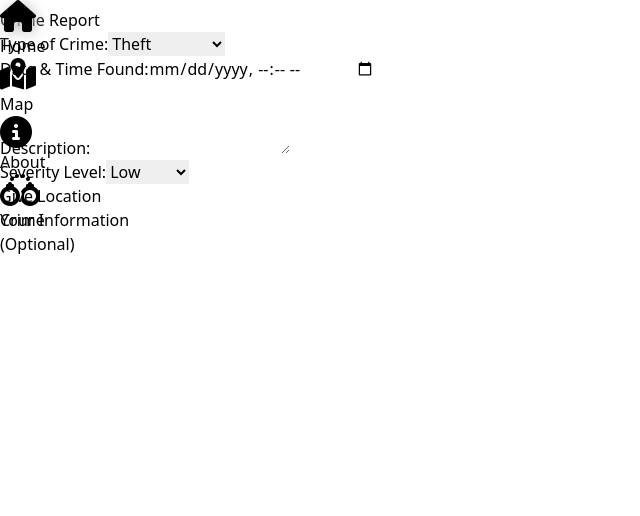
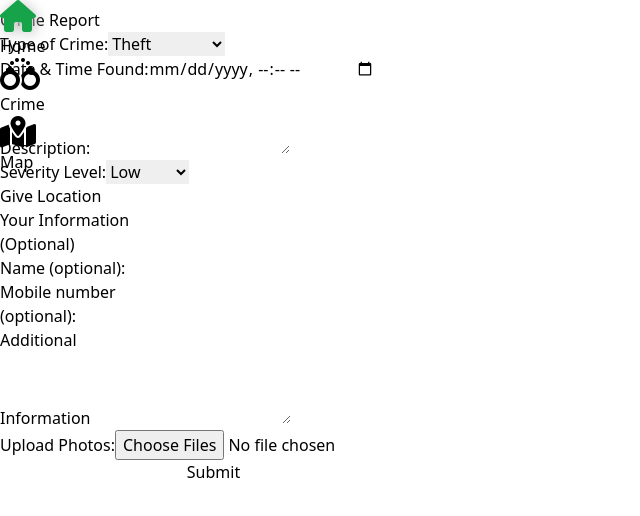
Before and after one commit to jenilparmar/odoo, a React (Vite) app in the folder Odoo_Hackethon/: page / in a window 1280 px wide. Shown: the top 516 px of the page, without its empty margins (0-640 px from the left). Built offline with nearby package versions, Linux system fonts and the light colour scheme.

Commit message:
form work frontend completed

```diff
--- a/Odoo_Hackethon/src/App.jsx
+++ b/Odoo_Hackethon/src/App.jsx
@@ -8,7 +8,7 @@ import Crime from "./Components/Crime";
 function App() {
   return (
     <>
-      <div className="w-screen h-screen flex flex-col justify-center overflow-y-scroll">
+      <div className="w-screen h-screen flex flex-col justify-center overflow-x-hidden ">
         {/* <Login /> */}
        {/* <Signup /> */}
        {/* <Home/> */}
--- a/Odoo_Hackethon/src/Components/Crime.jsx
+++ b/Odoo_Hackethon/src/Components/Crime.jsx
@@ -1,23 +1,94 @@
-import React from "react";
+import React, { useState } from "react";
 
 export default function Crime() {
+  const [formData, setFormData] = useState({
+    crimeType: "",
+    dateFound: "",
+    description: "",
+    severityLevel: "",
+    contactName: "",
+    contactNumber: "",
+    additionalInfo: "",
+    files: null,
+    latitude: null,
+    longitude: null,
+  });
+
+  const handleInputChange = (e) => {
+    const { name, value } = e.target;
+    setFormData({
+      ...formData,
+      [name]: value,
+    });
+  };
+
+  const handleFileChange = (e) => {
+    setFormData({
+      ...formData,
+      files: e.target.files,
+    });
+  };
+
+  const fetchGeolocation = () => {
+    if (navigator.geolocation) {
+      navigator.geolocation.getCurrentPosition(
+        (position) => {
+          setFormData({
+            ...formData,
+            latitude: position.coords.latitude,
+            longitude: position.coords.longitude,
+          });
+        },
+        (error) => {
+          console.error("Error fetching geolocation:", error);
+          // Handle errors if needed
+        }
+      );
+    } else {
+      console.error("Geolocation is not supported by this browser.");
+      // Handle lack of geolocation support
+    }
+  };
+
+  const handleSubmit = (e) => {
+    e.preventDefault();
+    console.log("Form Data:", formData);
+    setFormData({
+      crimeType: "",
+      dateFound: "",
+      description: "",
+      severityLevel: "",
+      contactName: "",
+      contactNumber: "",
+      additionalInfo: "",
+      files: null,
+      latitude: null,
+      longitude: null,
+    })
+    // You can add your submission logic here
+  };
+
   return (
-    <div className=" form self-center w-10/12 flex flex-col justify-start p-4">
-
-       {/* ///////////////Crime Report///////////// */}
-
-        <h1 className="text-5xl p-3 font-bold text-green-600 self-center my-8">Crime Report</h1>
+    <div className="form self-center  w-10/12 flex flex-col shadow-lg justify-start overflow-x-hidden p-4">
+      <h1 className="text-5xl p-3 font-bold text-green-600 self-center my-8">
+        Crime Report
+      </h1>
+      <form onSubmit={handleSubmit}>
         <div className="flex flex-row justify-around mb-4">
           <div className="flex flex-row h-fit relative left-28 px-2 gap-5 items-center">
             <label
               htmlFor="crime-type"
-            className="self-center mx-2 font-medium text-gray-700 text-xl">
+              className="self-center mx-2 font-medium text-xl"
+            >
               Type of Crime:
             </label>
             <select
               id="crime-type"
-            name="crime_type"
-            className="mt-1 w-60 py-2 px-3 border border-gray-300 bg-white rounded-md shadow-sm focus:outline-none focus:ring-indigo-500 focus:border-indigo-500 sm:text-sm">
+              name="crimeType"
+              value={formData.crimeType}
+              onChange={handleInputChange}
+              className="mt-1 w-60 py-2 px-3 border border-gray-300 bg-white rounded-md shadow-sm focus:outline-none focus:ring-indigo-500 focus:border-indigo-500 sm:text-sm"
+            >
               <option value="theft">Theft</option>
               <option value="assault">Assault</option>
               <option value="vandalism">Vandalism</option>
@@ -28,58 +99,154 @@ export default function Crime() {
               <option value="other">Other</option>
             </select>
           </div>
-        <div className="flex flex-row items-center -mx-2 w-full md:w-5/12">
+          <div className="flex flex-row items-center left-12 -mx-2 w-full md:w-5/12">
             <label
               htmlFor="dateFound"
-            className="block mb-2 self-center text-nowrap mx-2 text-xl font-medium text-gray-700">
+              className="block mb-2 self-center text-nowrap mx-2 text-xl font-medium"
+            >
               Date & Time Found:
             </label>
             <input
               type="datetime-local"
               id="dateFound"
               name="dateFound"
+              value={formData.dateFound}
+              onChange={handleInputChange}
               className="mt-1 w-full h-10 py-2 px-3 bg-slate-300 border-2 border-blue-500 rounded-md shadow-sm focus:outline-none focus:ring-indigo-500 focus:border-indigo-500 sm:text-sm"
               required
             />
           </div>
         </div>
-      <div className="self-center w-8/12 flex flex-row justify-start gap-8  mb-4">
+        <div className="self-center w-8/12 flex relative left-52 -mx-2 flex-row justify-start  gap-8 mb-4">
           <label
             htmlFor="description"
-          className="block self-center text-left mx-2 text-xl font-medium text-gray-700">
+            className="block self-center text-left mx-2 text-xl font-medium"
+          >
             Description:
           </label>
           <textarea
             id="description"
             name="description"
+            value={formData.description}
+            onChange={handleInputChange}
             rows="3"
             required
-          className="mt-1 w-full py-2 px-3 border border-gray-300 rounded-md shadow-sm focus:outline-none focus:ring-indigo-500 focus:border-indigo-500 sm:text-sm"></textarea>
+            className="mt-1 w-full py-2 px-3 border border-gray-300 rounded-md shadow-sm focus:outline-none focus:ring-indigo-500 focus:border-indigo-500 sm:text-sm"
+          ></textarea>
         </div>
         <div className="flex flow-row">
           <div className="self-center w-8/12 flex flex-row justify-center gap-4 -mx-2">
             <label
               htmlFor="severity-level"
-            className="block self-center mx-2 text-xl font-medium text-gray-700">
+              className="block self-center mx-2 text-xl font-medium"
+            >
               Severity Level:
             </label>
             <select
               id="severity-level"
-            name="severity_level"
-            className="mt-1 w-60 py-2 px-3 border border-gray-300 bg-white rounded-md shadow-sm focus:outline-none focus:ring-indigo-500 focus:border-indigo-500 sm:text-sm">
+              name="severityLevel"
+              value={formData.severityLevel}
+              onChange={handleInputChange}
+              className="mt-1 w-60 py-2 px-3 border border-gray-300 bg-white rounded-md shadow-sm focus:outline-none focus:ring-indigo-500 focus:border-indigo-500 sm:text-sm"
+            >
               <option value="low">Low</option>
               <option value="medium">Medium</option>
               <option value="high">High</option>
             </select>
           </div>
-        <button className="bg-green-600 p-2 rounded-md  font-semibold">
-          Give Location
+          <button
+            type="button" // Change type to button to prevent form submission
+            onClick={fetchGeolocation}
+            className="bg-green-600 p-2 active:bg-green-700 rounded-md font-semibold"
+          >
+           {formData.latitude && formData.longitude?'Fetched Location':"Give Location"}
           </button>
+
+
         </div>
-      {/* //////////////////// personal information/////////////// */}
-      <h1 className="self-center text-5xl text-green-600 font-bold my-8 p-4 text-center">Your Information <br />
-       (Optional)</h1>
 
+        <h1 className="self-center text-5xl text-green-600 font-bold my-8 p-4 text-center">
+          Your Information <br />
+          (Optional)
+        </h1>
+        <div className="w-full h-16 gap-8 flex flow-row justify-center ">
+          <div className="flex flex-row">
+            <label
+              htmlFor="contact-name"
+              className="block text-xl text-nowrap mx-2 self-center font-medium"
+            >
+              Name (optional):
+            </label>
+            <input
+              type="text"
+              id="contact-name"
+              name="contactName"
+              value={formData.contactName}
+              onChange={handleInputChange}
+              className="mt-1 block w-60 py-2 px-3 border border-gray-300 rounded-md shadow-sm focus:outline-none focus:ring-indigo-500 focus:border-indigo-500 sm:text-sm"
+            />
+          </div>
+          <div className="flex flex-row">
+            <label
+              htmlFor="contact-number"
+              className="block text-xl text-center text-nowrap mx-2 self-center font-medium"
+            >
+              Mobile number <br /> (optional):
+            </label>
+            <input
+              type="tel"
+              id="contact-number"
+              name="contactNumber"
+              value={formData.contactNumber}
+              onChange={handleInputChange}
+              className="mt-1 block w-60 py-2 px-3 border border-gray-300 rounded-md shadow-sm focus:outline-none focus:ring-indigo-500 focus:border-indigo-500 sm:text-sm"
+            />
+          </div>
+        </div>
+        <div className="self-center relative left-24 mx-3 w-10/12 flex flex-row justify-center">
+          <label
+            htmlFor="additional-info"
+            className="block text-left mx-2 relative left-6 text-xl self-center font-medium"
+          >
+            Additional <br /> Information
+          </label>
+          <textarea
+            id="additional-info"
+            name="additionalInfo"
+            value={formData.additionalInfo}
+            onChange={handleInputChange}
+            rows="3"
+            className="mt-1 block w-9/12 relative left-16 py-2 px-3 border border-gray-300 rounded-md shadow-sm focus:outline-none focus:ring-indigo-500 focus:border-indigo-500 sm:text-sm"
+          ></textarea>
+        </div>
+
+        <div className="self-center relative left-28 w-10/12 flex flex-row justify-center mt-4">
+          <label
+            htmlFor="media-upload"
+            className="block relative left-10 text-xl text-center self-center font-medium"
+          >
+            Upload Photos:
+          </label>
+          <input
+            type="file"
+            id="media-upload"
+            name="media"
+            accept="image/*"
+            multiple
+            onChange={handleFileChange}
+            className="mt-1 block w-9/12 relative left-10 py-2 px-3 border border-gray-300 rounded-md shadow-sm focus:outline-none focus:ring-indigo-500 focus:border-indigo-500 sm:text-sm"
+          />
+        </div>
+     <center>
+     <button
+          type="submit"
+          className="bg-green-600 p-3 w-40 my-8  self-center rounded-xl text-xl font-medium"
+        >
+          Submit
+        </button>
+     </center>
+        <div className="w-full h-32"></div>
+      </form>
     </div>
   );
 }
--- a/Odoo_Hackethon/src/Components/Navbar.jsx
+++ b/Odoo_Hackethon/src/Components/Navbar.jsx
@@ -2,27 +2,23 @@ import React from "react";
 
 export default function Navbar() {
   return (
-    <div className=" z-10 absolute bottom-2 w-10/12 h-20 rounded-lg bg-slate-400 self-center my-2 flex flex-row justify-around ">
+    <div className=" z-10 fixed bottom-2 w-10/12 h-20 rounded-lg bg-slate-400 self-center my-2 flex flex-row justify-around ">
       <div className="text-center self-center">
         <i class="fa-solid fa-house"></i>
         <br />
         Home
+      </div>
+
+      <div className="text-center self-center">
+        <i class="fa-solid fa-handcuffs"></i>
+        <br />
+        Crime
       </div>
       <div className="text-center self-center">
         <i class="fa-solid fa-map-location-dot"></i>
         <br />
         Map
       </div>
-      <div className="text-center self-center">
-        <i class="fa-solid fa-circle-info"></i>
-        <br />
-        About
-      </div>
-      <div className="text-center self-center">
-        <i class="fa-solid fa-handcuffs"></i>
-        <br />
-        Crime
-      </div>
     </div>
   );
 }
```
Lines whose indentation alone changed are shown as unchanged.
